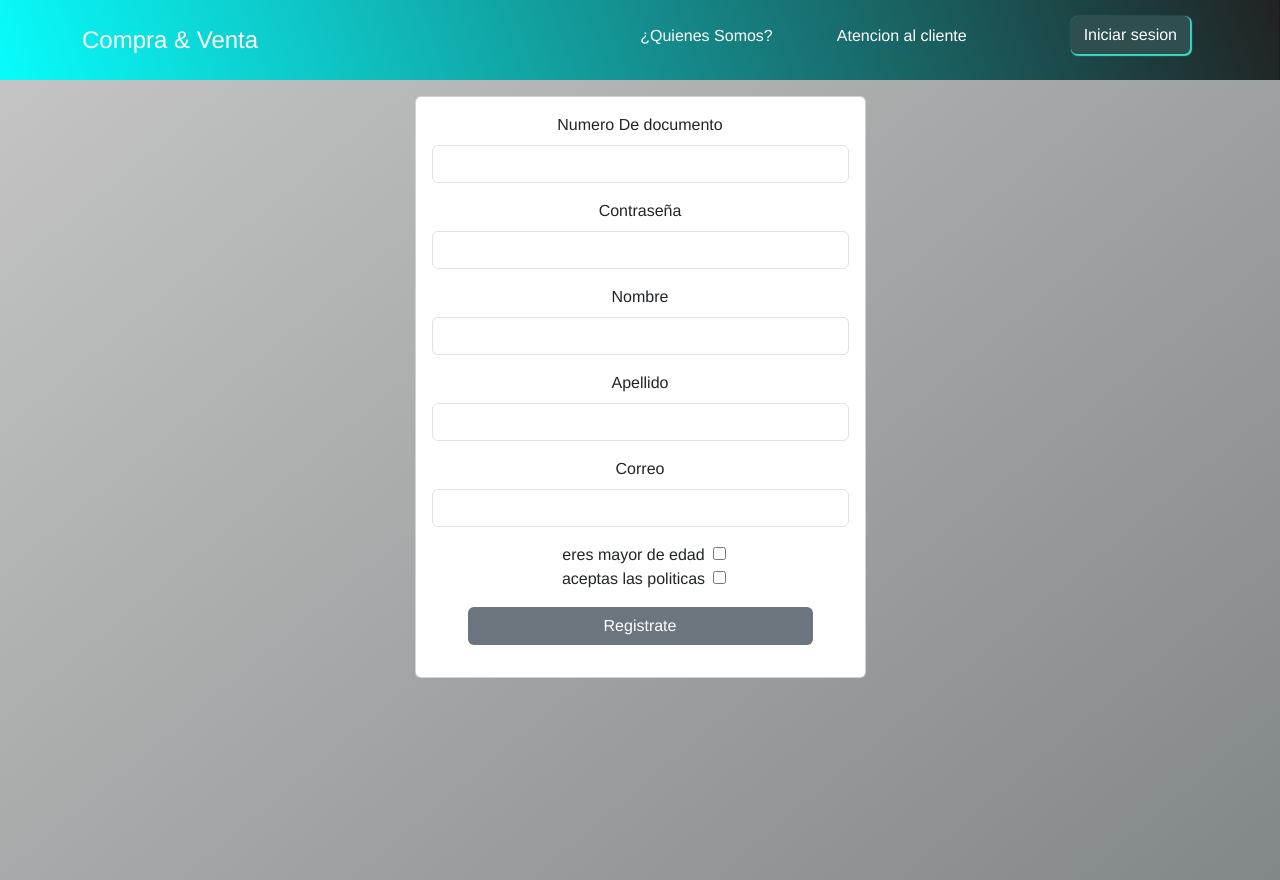
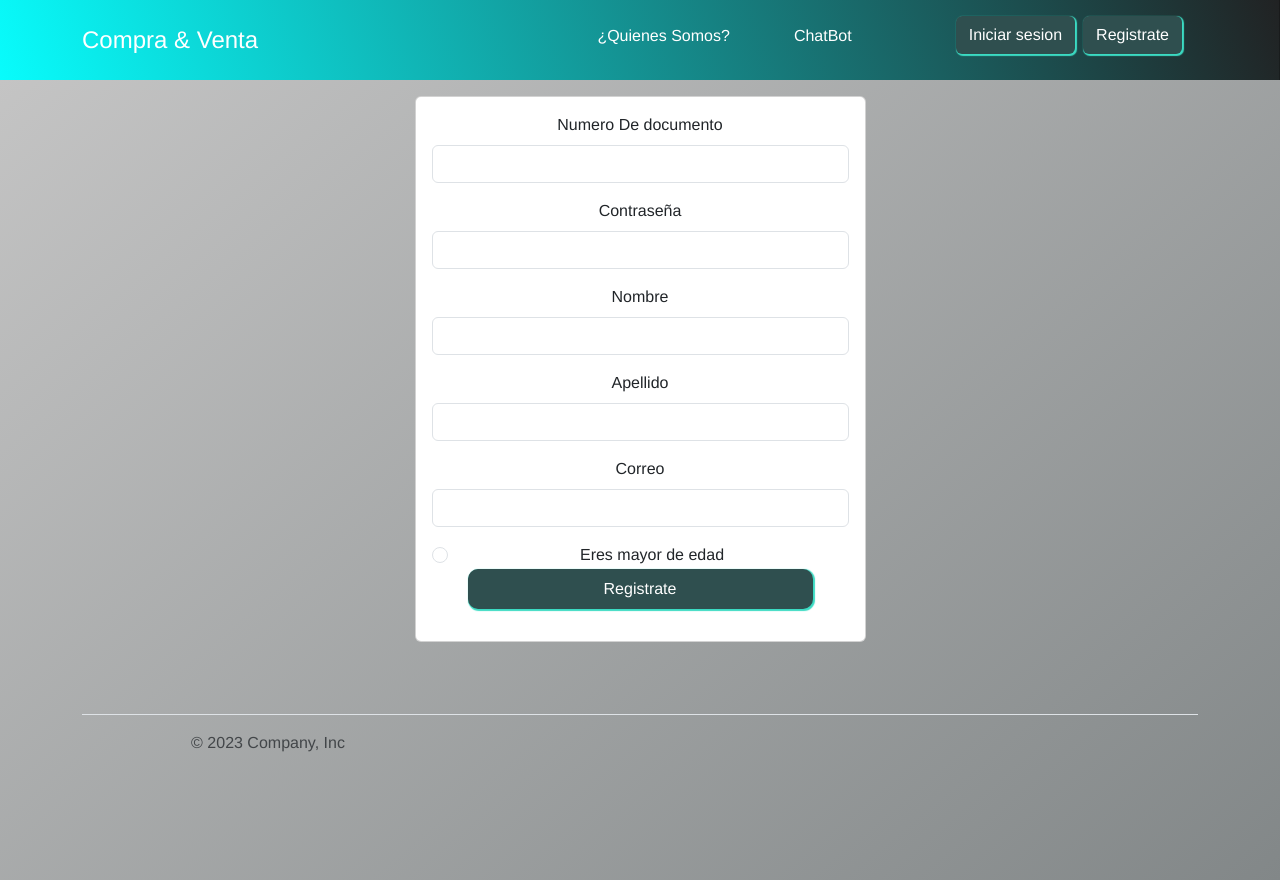
Before and after one commit to linamatiz/FrontendVue, a Vue app: page /login in a window 1280 px wide. Both pictures are taken after a click on the button "Registrate". Built offline with nearby package versions, Linux system fonts and the light colour scheme.

Commit message:
styles and corrections header

```diff
--- a/src/components/HeaderComponent.vue
+++ b/src/components/HeaderComponent.vue
@@ -5,11 +5,15 @@
                 <a href="/" class="d-flex align-items-center mb-3 mb-md-0 me-md-auto link-body-emphasis text-decoration-none">
                     <span class="fs-4" style="color: white">Compra & Venta</span>
                 </a>
-
                 <ul class="nav mb-2 justify-content-center">
                     <li>
                         <router-link to="/quesomos" style="text-decoration: none">
                             <a class="nav-link px-2 text-secondary" style="color: white !important;">¿Quienes Somos?</a>
+                        </router-link>
+                    </li>
+                    <li>
+                        <router-link to="/Chat" style="text-decoration: none">
+                            <a class="nav-link px-2 text-secondary" style="color: white !important;">ChatBot</a>
                         </router-link>
                     </li>
                     <li v-if="mostrarBotonHome">
@@ -18,16 +22,11 @@
                         </router-link>
                     </li>
                     <li>
-                        <router-link to="/Chat" style="text-decoration: none">
-                            <a class="nav-link px-2 text-secondary" style="color: white !important;">Atencion al cliente</a>
-                        </router-link>
-                    </li>
-                    <li>
                         <div class="text-end mr-5" v-if="mostrarBoton">
-                            <button type="button" class="btn btn-danger registr-voton me-2" @click="cerrarSession()">
+                            <button type="button" class="btn btn-danger registro-boton me-2" @click="cerrarSession()">
                                 Cierra sesion
                             </button>
-                            <button type="button" class="btn btn-danger registr-voton me-3">
+                            <button type="button" class="btn btn-danger registr-boton me-3">
                                 <router-link to="/perfil" style="text-decoration: none">
                                     Perfil
                                 </router-link>
@@ -36,7 +35,7 @@
                     </li>
                     <li>
                         <div class="text-end mr-5" v-if="!mostrarBoton">
-                            <button type="button" class="btn btn-success registr-voton me-2"
+                            <button type="button" class="btn btn-success registro-boton me-2"
                                 @click="cerrarSession()"
                                 v-if="mostrarBotonLogin">
                                 <router-link to="/login" style="text-decoration: none">
@@ -45,7 +44,7 @@
                             </button>
                             <button
                                 type="button"
-                                class="btn btn-danger registr-voton registro me-3"
+                                class="btn btn-danger registro-boton registro me-3"
                                 v-if="mostrarBotonRegistro">
                                 <router-link to="/registro" style="text-decoration: none">
                                     Registrate
@@ -61,7 +60,6 @@
 </template>
 <script>
 import axios from 'axios';
-
 export default {
     name: 'HeaderComponent',
     data() {
@@ -73,7 +71,7 @@ export default {
         }
     },
     created() {
-        this.mostrarBotones()
+        this.mostrarBotones();
     },
     methods: {
         cerrarSession() {
@@ -84,34 +82,21 @@ export default {
                 this.$router.push('/login');
             }).catch(() => {
                 //alerta que muestre que no se pudo cerrar la sesion
-            })
+            });
         },
-
-        //mostrar botones de inicio si esta logeado
         mostrarBotones() {
             const logeado = JSON.parse(localStorage.getItem('logeado'));
-
             this.mostrarBoton = logeado;
-
-            if(this.$route.path === '/login') {
+            if (this.$route.path === '/login' || this.$route.path === '/registro') {
                 this.mostrarBotonHome = false;
-                this.mostrarBotonLogin = false;
-
+            } else {
+                this.mostrarBotonHome = logeado;
             }
-
-            if(this.$route.path === '/registro') {
-                this.mostrarBotonHome = false;
-                this.mostrarBotonRegistro = false;
-            }
-            if(this.$route.path === '/home') {
-                this.mostrarBoton = true;
-                this.mostrarBotonRegistro = false;
-            }
-
         }
     }
 }
 </script>
+
 <style scoped>
     header {
         padding-top: .75rem;
@@ -129,14 +114,14 @@ export default {
         text-decoration: underline;
     }
 
-    .registr-voton {
+    .registro-boton {
         background-color: darkslategray;
         border-color: transparent;
         box-shadow: 1px 1px 1px 1px #3bdbc3;
         color: white !important;
     }
 
-    .registr-voton:active {
+    .registro-boton:active {
         background-color: #3bdbc3 !important;
     }
 
--- a/src/views/AdminDashboard.View.vue
+++ b/src/views/AdminDashboard.View.vue
@@ -82,9 +82,9 @@ export default {
   methods: {
     login() {
       // auth
-      const defaultPassword = 'admin2705'; // Contraseña  predeterminada
+      const defaultPassword = 'admin2705'; // Contraseña admin
       if (this.password === defaultPassword) {
-        this.isLoggedIn = true; // inicio de session con contraseñ predeterminada
+        this.isLoggedIn = true; // inicio de session con contraseña predeterminada
       } else {
         alert('Contraseña incorrecta'); // si la contraseña es incorrecta se mandara una alerta
       }
--- a/src/views/HomeView.vue
+++ b/src/views/HomeView.vue
@@ -130,16 +130,16 @@ export default {
  width: 12px; /* Ancho barra */
 }
 
-/* Estilo del pulgar de la barra de desplazamiento */
+
 .scrollable-content::-webkit-scrollbar-thumb {
- background-color: #08fcfc; /* Color de fondo del pulgar */
- border-radius: 6px; /* Borde redondeado del pulgar */
+ background-color: #08fcfc;
+ border-radius: 6px;
  border-color: #828788;
 }
 
 /* Estilo de la pista de la barra de desplazamiento */
 .scrollable-content::-webkit-scrollbar-track {
- background-color: #f1f1f1; /* Color de fondo de la pista */
+ background-color: #f1f1f1;
 }
 
 .button-profile {
@@ -164,7 +164,7 @@ font-size: 12px;
   background-color: aquamarine;
 }
 .limpiar-carro{
-  background-color: rgb(252, 95, 95);
+background-color: rgb(252, 95, 95);
 border-radius: 20px;
 border-color: transparent;
 box-shadow: 1px 1px 1px 1px #f0b75c;
@@ -175,8 +175,8 @@ margin-top: 8px;
 
 }
 .boton-comprar{
-  background-color: #6eabab;
-  text-align: center;
+background-color: #6eabab;
+text-align: center;
 border-radius: 30px;
 border-color: transparent;
 box-shadow: 1px 1px 1px 1px #13ccff;
--- a/src/views/LoginView.vue
+++ b/src/views/LoginView.vue
@@ -19,7 +19,7 @@
                     <input type="password" class="form-control" id="password" v-model="contra" name="password" required>
                   </div>
                   <div class="row px-5 mb-3 mt-2">
-                    <button class="btn btn-primary mb-2" type="submit">Iniciar Sesión</button>
+                    <button class="boton" type="submit">Iniciar Sesión</button>
                   </div>
                 </form>
               </div>
@@ -97,4 +97,17 @@ export default {
   min-height: 100vh;
   background-size: cover;
 }
+.boton{
+  height: 40px;
+  background-color: darkslategray;
+  border-color: transparent;
+  box-shadow: 1px 1px 1px 1px #3bdbc3;
+  color: white !important;
+  border-radius: 10px;
+    }
+
+.boton:hover {
+  background-color: #769997 ;
+  }
+
 </style>
--- a/src/views/RegistroView.vue
+++ b/src/views/RegistroView.vue
@@ -25,20 +25,17 @@
                 </div>
                 <div class="mb-3">
                   <label for="correo" class="form-label">Correo</label>
-                  <input type="email" class="form-control" id="correo" name="correo" v-model="correo" required>
+                  <input type="email" class="form-control" id="correo" name="correo" v-model="correo" checked>
                 </div>
-                <div class="container-check my-3">
-                  <div>
-                    <label class="mx-2" for="checkbox1">eres mayor de edad</label>
-                    <input type="checkbox" id="checkbox1" v-model="checkbox1Value">
-                  </div>
-                  <div>
-                    <label class="mx-2" for="checkbox2">aceptas las politicas</label>
-                    <input type="checkbox" id="checkbox2" v-model="checkbox1Value">
-                  </div>
+
+                <div class="form-check">
+                  <input class="form-check-input" type="radio" name="flexRadioDefault" id="flexRadioDefault2">
+                    <label class="form-check-label" for="flexRadioDefault2">
+                  Eres mayor de edad
+                    </label>
                 </div>
                 <div class="row justify-content-center px-5 mb-3">
-                  <button type="submit" class="btn btn-secondary justify-content-end" style="border-color: transparent; color: primary;">
+                  <button type="submit" class="boton-registrate">
                     Registrate
                   </button>
                 </div>
@@ -50,7 +47,7 @@
     </div>
 
     <div class="container mt-5">
-      <!-- footer-->
+      <FooterComponent></FooterComponent>
     </div>
   </div>
 </template>
@@ -59,11 +56,13 @@
 import axios from 'axios';
 import Swal from 'sweetalert2';
 import HeaderComponent from './../components/HeaderComponent.vue';
+import FooterComponent from '@/components/FooterComponent.vue';
 
 export default {
   name: 'RegistroView',
   components: {
-    HeaderComponent
+    HeaderComponent,
+    FooterComponent
   },
   data() {
     return {
@@ -136,5 +135,19 @@ export default {
 .nav-link {
   background: linear-gradient(500deg, #c4c4c4, #828788);
 }
+.boton-registrate{
+  height: 40px;
+  background-color: darkslategray;
+        border-color: transparent;
+        box-shadow: 1px 1px 1px 1px #3bdbc3;
+        color: white !important;
+        border-radius: 10px;
+    }
+
+.boton-registrate:hover {
+    background-color: #8eb7b0 ;
+    }
+
+
 
 </style>
--- a/src/views/WelcomeView.vue
+++ b/src/views/WelcomeView.vue
@@ -7,10 +7,8 @@
           </div>
 
           <div class="col pt-5">Descubre el futuro en tus manos con nuestra tienda de productos tecnológicos. Desde los últimos teléfonos inteligentes hasta los gadgets más novedosos y accesorios de vanguardia, tenemos todo lo que necesitas para mantenerte a la vanguardia de la tecnología. ¡Visítanos hoy y haz realidad tus sueños tecnológicos Asesoramiento experto: Nuestro equipo de expertos estará encantado de ayudarte a encontrar el producto perfecto que se adapte a tus necesidades y presupuesto.
-
-              Amplia variedad de marcas y modelos: Trabajamos con una amplia gama de marcas líderes en la industria tecnológica para ofrecerte la mejor selección de productos.
-
-              Ofertas y promociones especiales.
+            Amplia variedad de marcas y modelos: Trabajamos con una amplia gama de marcas líderes en la industria tecnológica para ofrecerte la mejor selección de productos.
+            Ofertas y promociones especiales.
 
           </div>
           </div>
```
Also changed, not shown: src/views/PerfilView.vue (+24 -12 lines). Lines whose indentation alone changed are shown as unchanged.
